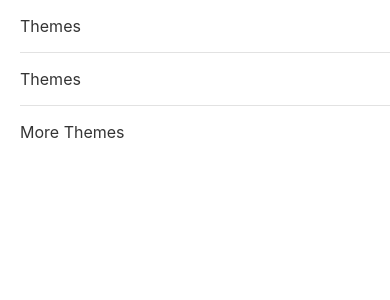
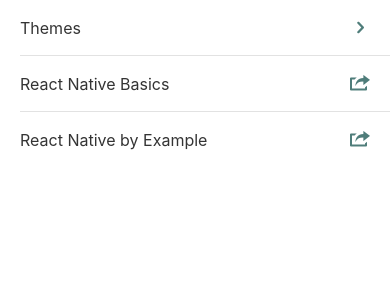
Before and after one commit to Automata02/CC, a React Native app: screen / in a window 390 px wide. Shown: the top 300 px of the page. Built offline with nearby package versions, Linux system fonts and the light colour scheme.

Commit message:
Custom Components

```diff
--- /dev/null
+++ b/App/components/RowItems.js
@@ -0,0 +1,33 @@
+import React from 'react';
+import { TouchableOpacity, Text, StyleSheet, View } from 'react-native';
+import colors from '../constants/colors';
+
+const styles = StyleSheet.create({
+    row: {
+        paddingHorizontal: 20,
+        paddingVertical: 16,
+        flexDirection: "row",
+        alignItems: "center",
+        justifyContent: "space-between"
+    },
+    text: {
+        fontSize: 16,
+        color: colors.text
+    },
+    separator: {
+        backgroundColor: colors.borderColor,
+        height: StyleSheet.hairlineWidth,
+        marginLeft: 20
+    }
+});
+
+export const RowItem = ({ text, rightIcon, onPress }) => {
+    return (
+        <TouchableOpacity style={styles.row} onPress={onPress}>
+            <Text style={styles.text}>{text}</Text>
+            {rightIcon}
+        </TouchableOpacity>
+    );
+};
+
+export const RowSeparator = () => <View style={styles.separator} />;
--- a/App/constants/colors.js
+++ b/App/constants/colors.js
@@ -1,4 +1,5 @@
 export default {
     text: "#343434",
-    borderColor: "#E2E2E2"
+    borderColor: "#E2E2E2",
+    blue: "#4f7d7a"
 }
--- a/App/screens/Options.js
+++ b/App/screens/Options.js
@@ -1,42 +1,39 @@
 import React from 'react';
-import { View, TouchableOpacity, Text, SafeAreaView, StyleSheet } from 'react-native';
+import { SafeAreaView } from 'react-native';
+import { Entypo } from '@expo/vector-icons';
 import colors from '../constants/colors';
-
-const styles = StyleSheet.create({
-    row: {
-        paddingHorizontal: 20,
-        paddingVertical: 16,
-
-    },
-    text: {
-        fontSize: 16,
-        color: colors.text
-    },
-    separator: {
-        backgroundColor: colors.borderColor,
-        height: StyleSheet.hairlineWidth,
-        marginLeft: 20
-    }
-});
+import { RowItem, RowSeparator } from '../components/RowItems';
 
 export default () => {
     return (
         <SafeAreaView>
-            <TouchableOpacity style={styles.row}>
-                <Text style={styles.text}>Themes</Text>
-            </TouchableOpacity>
+            <RowItem
+                text="Themes"
+                onPress={() => alert("todo!")}
+                rightIcon={
+                    <Entypo name="chevron-right" size={20} color={colors.blue} />
+                }
+            />
 
-            <View style={styles.separator} />
+            <RowSeparator />
 
-            <TouchableOpacity style={styles.row}>
-                <Text style={styles.text}>Themes</Text>
-            </TouchableOpacity>
+            <RowItem
+                text="React Native Basics"
+                onPress={() => alert("todo!")}
+                rightIcon={
+                    <Entypo name="export" size={20} color={colors.blue} />
+                }
+            />
 
-            <View style={styles.separator} />
+            <RowSeparator />
 
-            <TouchableOpacity style={styles.row}>
-                <Text style={styles.text}>More Themes</Text>
-            </TouchableOpacity>
+            <RowItem
+                text="React Native by Example"
+                onPress={() => alert("todo!")}
+                rightIcon={
+                    <Entypo name="export" size={20} color={colors.blue} />
+                }
+            />
         </SafeAreaView>
     );
 };
```
